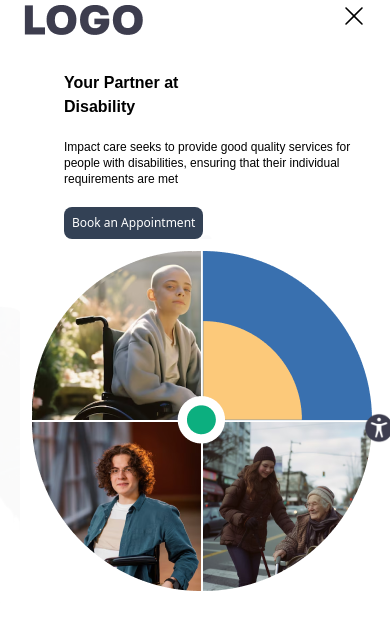
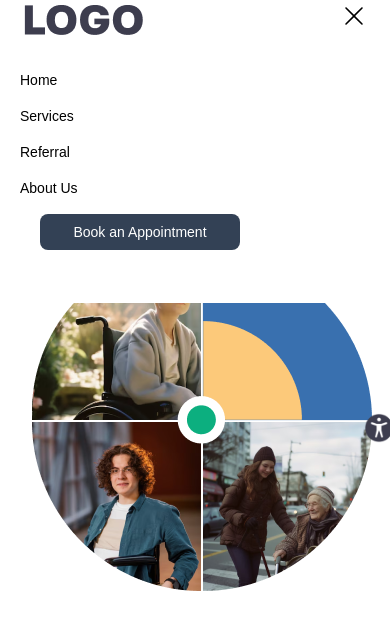
Before and after one commit to Manjil00/Krezone_frontend, a React (Create React App) app: page / in a window 390 px wide. Both pictures are taken after a click on the button 354 px from the left and 16 px from the top of the page. Shown: the top 630 px of the page. Built offline with nearby package versions, Linux system fonts and the light colour scheme.

Commit message:
responsive nav

```diff
--- a/src/components/Nav.jsx
+++ b/src/components/Nav.jsx
@@ -14,7 +14,7 @@ return (
     <img src="../images/LOGO.png" className="cursor-pointer" alt="LOGO"/>
 
     </div>
-    <div className={` bg-transparent absolute min-h-[30vh] left-0 top-[90%] w-full p-5 flex flex-col md:static md:flex bg-white md:bg-transparent md:min-h-fit md:w-auto gap-9 text-sm ${isNavOpen ? 'block' : 'hidden'}`}>
+    <div className={`fixed min-h-[30vh] left-0 top-[50px] w-full p-5 flex flex-col md:static md:flex bg-white md:bg-transparent md:min-h-fit md:w-auto gap-9 text-sm ${isNavOpen ? 'block' : 'hidden'}`}>
         <ul className=" cursor-pointer flex flex-col gap-4 md:flex-row  md:gap-8 md:justify-evenly md:text-base font-Mona">
         <li className="hover:font-semibold">Home</li>
         <li className="hover:font-semibold">Services</li>
--- a/src/components/Section1.jsx
+++ b/src/components/Section1.jsx
@@ -2,23 +2,22 @@ import React from 'react'
 
 const Section1 = () => {
 return (
-
-<div className="Section1 h-auto w-full mt-3 md:mt-8 bg-white relative z-0 ">
+<div className="Section1 h-auto w-full mt-3 md:mt-8 bg-white relative z-[-1] ">
     <img src="../images/image 117.png" className="absolute inset-0 h-full w-full object-cover z-0" alt="bg"/>
 
-    <div className="herosection grid grid-cols-1 md:grid-cols-3 relative z-10">
+    <div className="herosection grid grid-cols-1 md:grid-cols-3 relative bg-white">
 
-    <div className="leftSection flex flex-col justify-start items-start ml-16 mt-5 gap-5">
+    <div className="leftSection flex flex-col justify-start items-start ml-16 mt-5 gap-5 z-0 bg-white">
         <h1 className="header font-Mona font-bold text-md md:text-4xl text-start">Your Partner at <br/> Disability</h1>
         <p className="p font-Mona font-normal text-xs md:text-xl">Impact care seeks to provide good quality services for <br/>people with disabilities, ensuring that their individual <br/>requirements are met</p>
         <button className="appointment bg-slate-700 text-white p-2 rounded-lg text-xs md:text-xl ">Book an Appointment</button>
     </div>
 
-    <div className="rightSection flex">
+    <div className="rightSection flex bg-white z-0">
         <div className="heroimg">
-        <img src="../images/hero photo.png" className="bg-white ml-60  p-3 md:block hidden h-auto w-auto z-20" alt="herophoto"/>
-        <img src="../images/mobileframe.png" className="bg-white ml-5 p-3 md:hidden block h-auto w-auto z-20" alt="herophoto"/>
-        <img src="../icons/Component20.png" className="absolute bottom-40 -right-1 h-[30px] w-[30px] md:h-auto md:w-auto" alt="logoman"/>
+        <img src="../images/hero photo.png" className="bg-white ml-60 p-3 md:block hidden h-auto w-auto z-0" alt="herophoto"/>
+        <img src="../images/mobileframe.png" className="bg-white ml-5 p-3 md:hidden block h-auto w-auto z-0" alt="herophoto"/>
+        <img src="../icons/Component20.png" className="absolute bottom-40 -right-1 h-[30px] w-[30px] md:h-auto md:w-auto z-0" alt="logoman"/>
         </div>
     </div>
     </div>
```
Also changed, not shown: src/App.js (line endings or trailing spaces).
